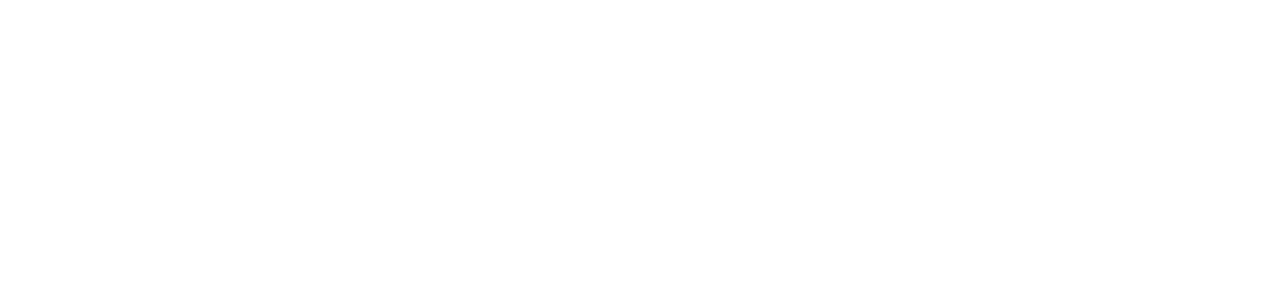
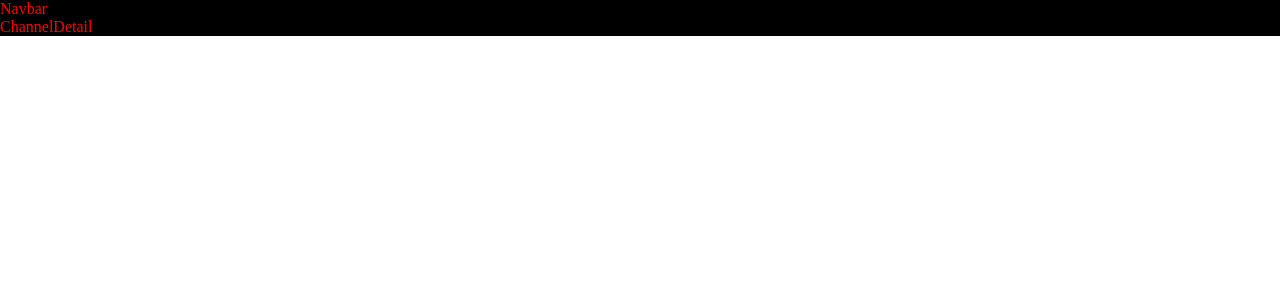
Before and after one commit to Erfan-Ebrahimi/youtube-er, a React (Create React App) app: page /channel/1 in a window 1280 px wide. Shown: the top 300 px of the page. Built offline with nearby package versions, Linux system fonts and the light colour scheme.

Commit message:
The primary components are made

```diff
--- a/src/App.js
+++ b/src/App.js
@@ -1,11 +1,22 @@
+import { Route , Routes } from "react-router-dom";
+import { Box } from "@mui/material";
+
+// ____________ COMPONENTS _____________ //
+import {Navbar , Feed , SearchFeed , VideoDetail , ChannelDetail} from "./components";
 
 
 
 function App() {
   return (
-    <div className="App">
-
-    </div>
+    <Box sx={{backgroundColor : "#000" , color:"red"}}>
+      <Navbar/>
+      <Routes>
+        <Route path="/" exact element={<Feed/>}/>
+        <Route path="/video/:id" element={<VideoDetail/>}/>
+        <Route path="/channel/:id" element={<ChannelDetail/>}/>
+        <Route path="/video/:searchTerm" element={<SearchFeed/>}/>
+      </Routes>
+    </Box>
   );
 }
 
--- /dev/null
+++ b/src/components/ChannelDetail.jsx
@@ -0,0 +1,9 @@
+import React from 'react'
+
+const ChannelDetail = () => {
+  return (
+    <div>ChannelDetail</div>
+  )
+}
+
+export default ChannelDetail
--- /dev/null
+++ b/src/components/Feed.jsx
@@ -0,0 +1,9 @@
+import React from 'react'
+
+const Feed = () => {
+  return (
+    <div>Feed</div>
+  )
+}
+
+export default Feed
--- /dev/null
+++ b/src/components/Navbar.jsx
@@ -0,0 +1,9 @@
+import React from 'react'
+
+const Navbar = () => {
+  return (
+    <div>Navbar</div>
+  )
+}
+
+export default Navbar
--- /dev/null
+++ b/src/components/SearchFeed.jsx
@@ -0,0 +1,9 @@
+import React from 'react'
+
+const SearchFeed = () => {
+  return (
+    <div>SearchFeed</div>
+  )
+}
+
+export default SearchFeed
--- /dev/null
+++ b/src/components/VideoDetail.jsx
@@ -0,0 +1,9 @@
+import React from 'react'
+
+const VideoDetail = () => {
+  return (
+    <div>VideoDetail</div>
+  )
+}
+
+export default VideoDetail
--- /dev/null
+++ b/src/components/index.js
@@ -0,0 +1,5 @@
+export {default as Navbar} from "./Navbar";
+export {default as Feed} from "./Feed";
+export {default as SearchFeed} from "./SearchFeed";
+export {default as ChannelDetail} from "./ChannelDetail";
+export {default as VideoDetail} from "./VideoDetail";
--- a/src/index.css
+++ b/src/index.css
@@ -50,7 +50,7 @@
   text-transform: capitalize;
   display: flex;
   align-items: center;
-  justify-content: start;
+  justify-content: flex-start;
   cursor:pointer;
   background: transparent;
   outline: none;
--- a/src/index.js
+++ b/src/index.js
@@ -1,4 +1,5 @@
 import React from 'react';
+import { BrowserRouter } from 'react-router-dom';
 import ReactDOM from 'react-dom/client';
 import './index.css';
 import App from './App';
@@ -6,6 +7,8 @@
 const root = ReactDOM.createRoot(document.getElementById('root'));
 root.render(
   <React.StrictMode>
-    <App />
+    <BrowserRouter>
+      <App />
+    </BrowserRouter>
   </React.StrictMode>
 );
```
